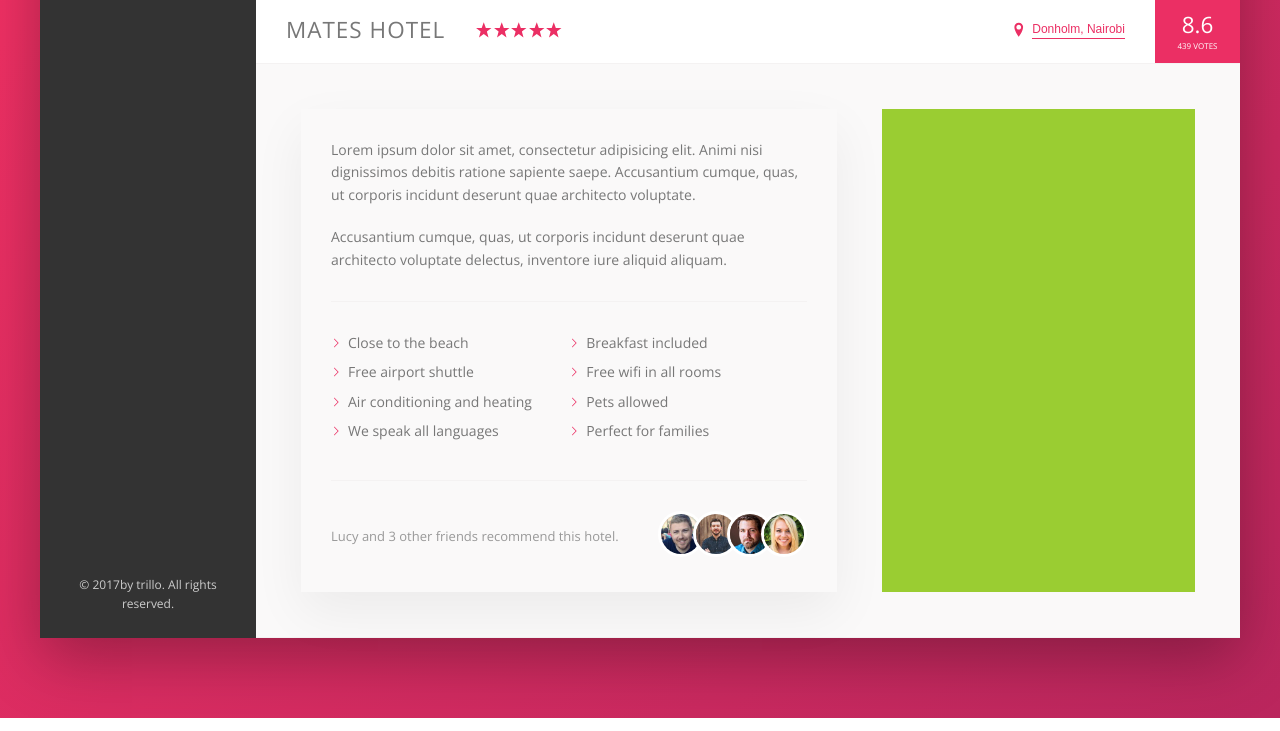
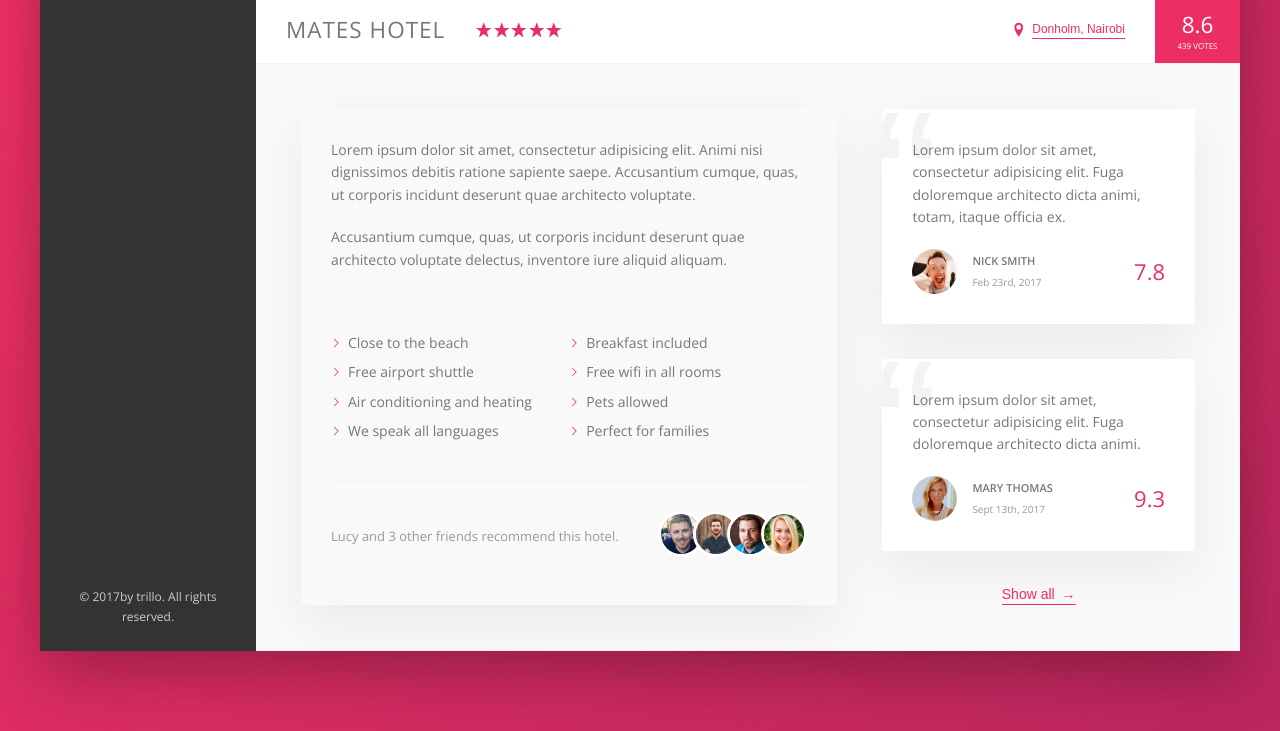
Before and after one commit to PhillipNzau/Trillo, a website: page index.html in a window 1280 px wide. Shown: the part 538-1269 px from the top of the page. Drawn offline with nearby package versions, Linux system fonts and the light colour scheme.

Commit message:
main complete

```diff
--- a/index.html
+++ b/index.html
@@ -236,7 +236,51 @@
               </div>
             </div>
 
-            <div class="user-reviews"></div>
+            <div class="user-reviews">
+              <figure class="review">
+                <blockquote class="review__text">
+                  Lorem ipsum dolor sit amet, consectetur adipisicing elit. Fuga
+                  doloremque architecto dicta animi, totam, itaque officia ex.
+                </blockquote>
+
+                <figcaption class="review__user">
+                  <img
+                    src="img/user-1.jpg"
+                    alt="User 1"
+                    class="review__photo"
+                  />
+                  <div class="review__user-box">
+                    <p class="review__user-name">Nick Smith</p>
+                    <p class="review__user-date">Feb 23rd, 2017</p>
+                  </div>
+
+                  <div class="review__rating">7.8</div>
+                </figcaption>
+              </figure>
+
+              <figure class="review">
+                <blockquote class="review__text">
+                  Lorem ipsum dolor sit amet, consectetur adipisicing elit. Fuga
+                  doloremque architecto dicta animi.
+                </blockquote>
+
+                <figcaption class="review__user">
+                  <img
+                    src="img/user-2.jpg"
+                    alt="User 2"
+                    class="review__photo"
+                  />
+                  <div class="review__user-box">
+                    <p class="review__user-name">Mary Thomas</p>
+                    <p class="review__user-date">Sept 13th, 2017</p>
+                  </div>
+
+                  <div class="review__rating">9.3</div>
+                </figcaption>
+              </figure>
+
+              <button class="btn-inline">Show all <span>&rarr;</span></button>
+            </div>
           </div>
         </main>
       </div>
--- a/sass/_components.scss
+++ b/sass/_components.scss
@@ -281,8 +281,17 @@
   cursor: pointer;
   transition: all 0.2s;
 
+  & span {
+    margin-left: 3px;
+    transition: margin-left 0.2s;
+  }
+
   &:hover {
     color: var(--color-grey-dark-1);
+
+    span {
+      margin-left: 8px;
+    }
   }
 
   &:focus {
@@ -374,3 +383,67 @@
     }
   }
 }
+
+/////////////////////////////
+//Review
+.review {
+  background-color: #fff;
+  box-shadow: var(--shadow-light);
+  padding: 3rem;
+  margin-bottom: 3.5rem;
+
+  position: relative;
+  overflow: hidden;
+
+  &__text {
+    margin-bottom: 2rem;
+    z-index: 10;
+    position: relative;
+  }
+
+  &__user {
+    display: flex;
+    align-items: center;
+  }
+
+  &__photo {
+    height: 4.5rem;
+    width: 4.5rem;
+    border-radius: 50%;
+    margin-right: 1.5rem;
+  }
+
+  &__user-box {
+    margin-right: auto;
+  }
+
+  &__user-name {
+    font-size: 1.1rem;
+    font-weight: 600;
+    text-transform: uppercase;
+    margin-bottom: 0.4rem;
+  }
+
+  &__user-date {
+    font-size: 1rem;
+    color: var(--color-grey-dark-3);
+  }
+
+  &__rating {
+    font-size: 2.2rem;
+    color: var(--color-primary);
+    font-weight: 300;
+  }
+
+  &::before {
+    content: "\201C";
+    position: absolute;
+    top: -2.75rem;
+    left: -1rem;
+    line-height: 1;
+    font-size: 20rem;
+    color: var(--color-grey-light-2);
+    font-family: sans-serif;
+    z-index: 1;
+  }
+}
--- a/sass/_layout.scss
+++ b/sass/_layout.scss
@@ -39,6 +39,8 @@
 }
 
 .detail {
+  font-size: 1.4rem;
+
   display: flex;
   padding: 4.5rem;
   background-color: var(--color-grey-light-1);
@@ -46,7 +48,6 @@
 }
 
 .description {
-  font-size: 1.4rem;
   box-shadow: var(--shadow-light);
   padding: 3rem;
   flex: 0 0 60%;
@@ -54,6 +55,10 @@
 }
 
 .user-reviews {
-  background-color: yellowgreen;
   flex: 1;
+
+  display: flex;
+  flex-direction: column;
+  justify-content: center;
+  align-items: center;
 }
```
Also changed, not shown: css/style.css.
